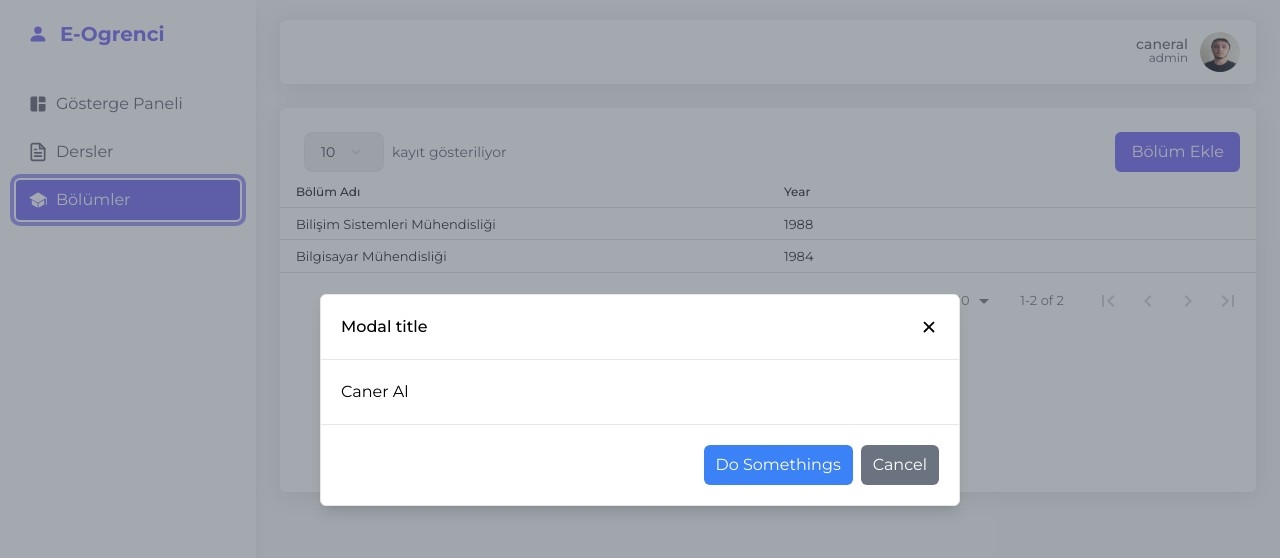
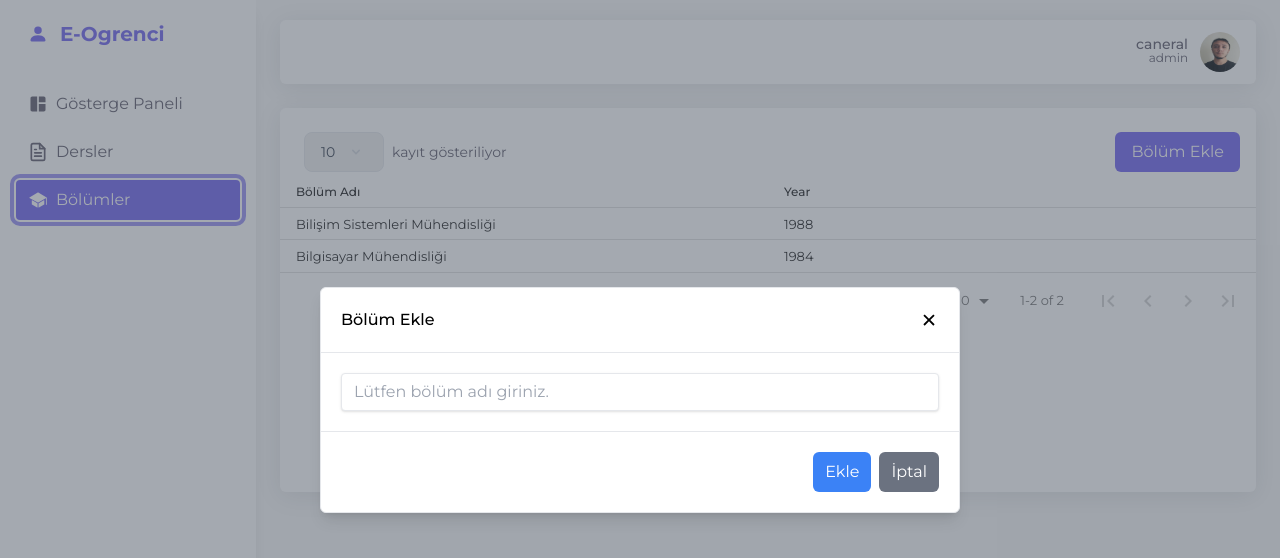
Before and after one commit to caneral/eogrenci.adminpanel, a React (Create React App) app: page /departments in a window 1280 px wide. Both pictures are taken after a click on the button "Bölüm Ekle". Shown: the top 558 px of the page. Built offline with nearby package versions, Linux system fonts and the light colour scheme.

Commit message:
React Hook Form added

```diff
--- a/package.json
+++ b/package.json
@@ -10,6 +10,7 @@
     "react": "^17.0.2",
     "react-data-table-component": "^7.4.6",
     "react-dom": "^17.0.2",
+    "react-hook-form": "^7.24.0",
     "react-icons": "^4.3.1",
     "react-redux": "^7.2.6",
     "react-router-dom": "6",
--- a/src/pages/department/AddDepartment.js
+++ b/src/pages/department/AddDepartment.js
@@ -1,15 +1,49 @@
 import React from "react";
-import { Modal, ModalBody, ModalFooter, ModalHeader } from "../../components/Modal";
+import {
+  Modal,
+  ModalBody,
+  ModalFooter,
+  ModalHeader,
+} from "../../components/Modal";
+import { useForm } from "react-hook-form";
+
 const AddDepartment = ({ isOpen, toggle }) => {
+  const {
+    register,
+    handleSubmit,
+    watch,
+    formState: { errors },
+  } = useForm();
+  const onSubmit = (data) => console.log(data);
+  console.log("useForm ->",watch("department"));
+
   return (
     <div>
       <Modal isOpen={isOpen} toggle={toggle}>
-          <ModalHeader toggle={toggle}>Modal title</ModalHeader>
-          <ModalBody>Caner Al</ModalBody>
+        <ModalHeader toggle={toggle}>Bölüm Ekle</ModalHeader>
+        <form onSubmit={handleSubmit(onSubmit)}>
+          <ModalBody>
+            <div>
+              <input
+                className="shadow appearance-none border rounded w-full py-2 px-3 text-gray-700 leading-tight focus:outline-none focus:shadow-outline"
+                {...register("department", { required: true })}
+                placeholder="Lütfen bölüm adı giriniz."
+              />
+              {errors.department && <span>This field is required</span>}
+            </div>
+          </ModalBody>
           <ModalFooter>
-              <button className="bg-blue-500 p-2 px-3 rounded-md text-white">Do Somethings</button>
-              <button className="bg-gray-500 p-2 px-3 rounded-md text-white" onClick={() => toggle()}>Cancel</button>
+            <button type="submit" className="bg-blue-500 p-2 px-3 rounded-md text-white">
+              Ekle
+            </button>
+            <button
+              className="bg-gray-500 p-2 px-3 rounded-md text-white"
+              onClick={() => toggle()}
+            >
+              İptal
+            </button>
           </ModalFooter>
+        </form>
       </Modal>
     </div>
   );
```
Also changed, not shown: 1 other file (tests, documents, lock files or other folders).
